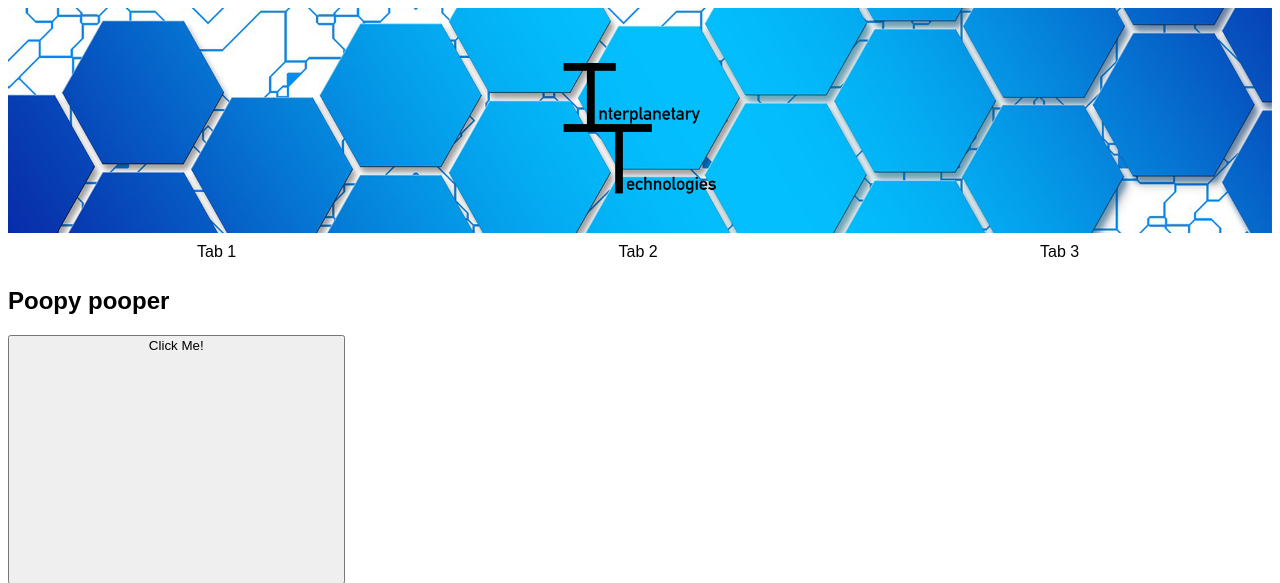
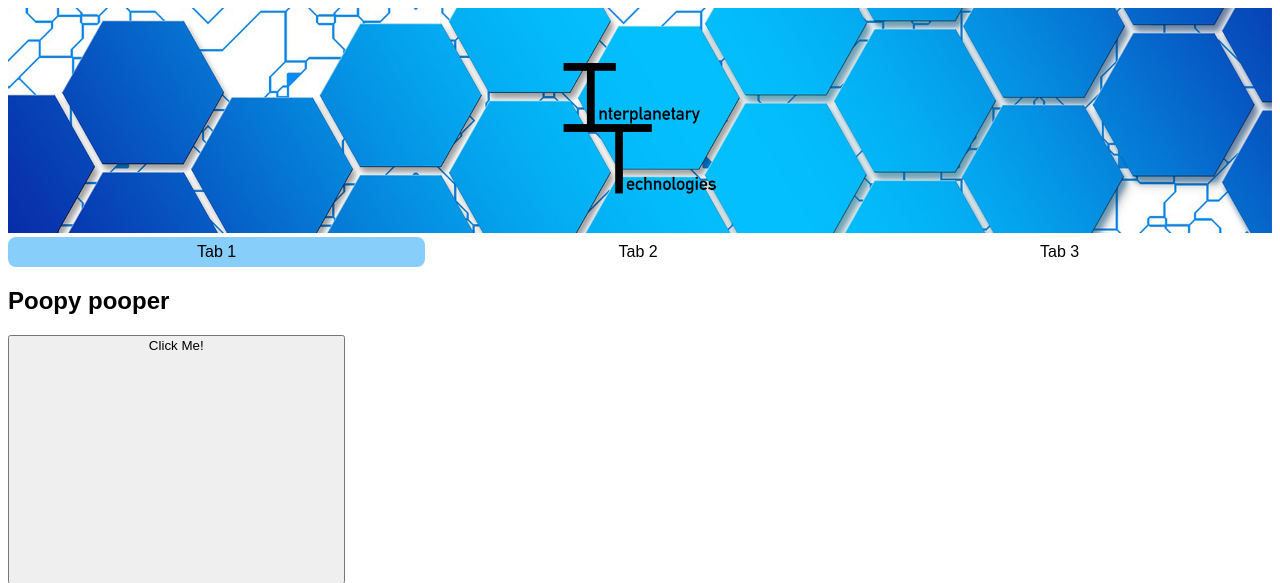
Before and after one commit to jtann5/HTMX, a Flask app: page / in a window 1280 px wide. Shown: the top 583 px of the page. Run offline with Flask 3, Linux system fonts and the light colour scheme; some libraries are stand-ins or nearby versions.

Commit message:
added topnav in the form of htmx tabs
yes sir eee got em

```diff
--- a/static/css/index.css
+++ b/static/css/index.css
@@ -15,6 +15,7 @@ img {
     text-align: center;
     font-size: 1em;
     width: 33%;
+    border-radius: .5rem;
 }
 
 
@@ -22,3 +23,9 @@ img {
     background-color: lightskyblue;
     border: 5px solid lightskyblue;
 }
+
+
+#tabs button[aria-selected="true"] {
+    border: 5px solid lightskyblue;
+    background-color: lightskyblue;
+}
--- a/templates/index.html
+++ b/templates/index.html
@@ -13,12 +13,24 @@
     </div>
     <div id="container">
         <div id="tabs" hx-target="#tab-contents" role="tablist" _="on htmx:afterOnLoad set @aria-selected of <[aria-selected=true]/> to false tell the target take .selected set @aria-selected to true">
-            <button role="tab" aria-controls="tab-content" aria-selected="true" hx-get="/tab1" class="selected">Tab 1</button>
-            <button role="tab" aria-controls="tab-content" aria-selected="false" hx-get="/tab2">Tab 2</button>
-            <button role="tab" aria-controls="tab-content" aria-selected="false" hx-get="/tab3">Tab 3</button>
+            <button role="tab" aria-controls="tab-content" aria-selected="true" hx-get="/tab1" hx-trigger="click">Tab 1</button>
+            <button role="tab" aria-controls="tab-content" aria-selected="false" hx-get="/tab2" hx-trigger="click">Tab 2</button>
+            <button role="tab" aria-controls="tab-content" aria-selected="false" hx-get="/tab3" hx-trigger="click">Tab 3</button>
         </div>
 
         <div id="tab-contents" role="tabpanel" hx-get="/tab1" hx-trigger="load"></div>
+
+        <script>
+            document.addEventListener('DOMContentLoaded', function() {
+                const tabs = document.querySelectorAll('[role="tab"]');
+                tabs.forEach(tab => {
+                    tab.addEventListener('click', function() {
+                        tabs.forEach(t => t.setAttribute('aria-selected', 'false'));
+                        tab.setAttribute('aria-selected', 'true');
+                    });
+                });
+            });
+        </script>
 
         <div id="topnav">
             <button hx-get="/click">
```
